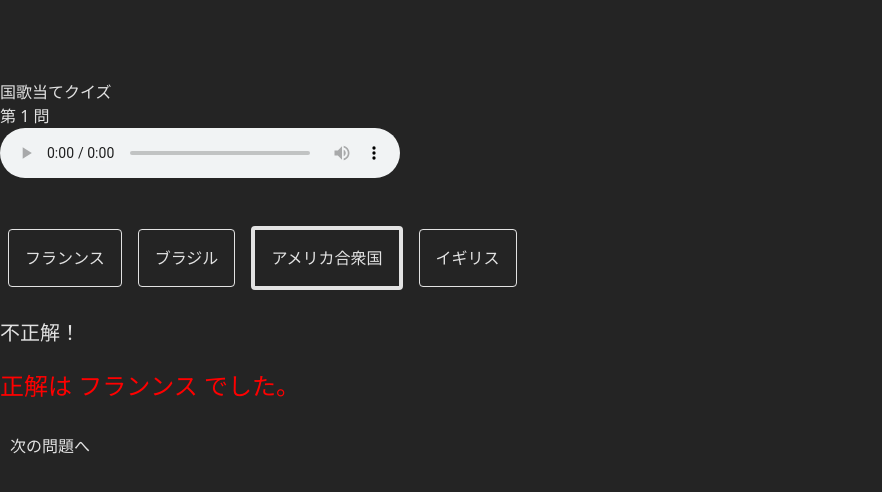
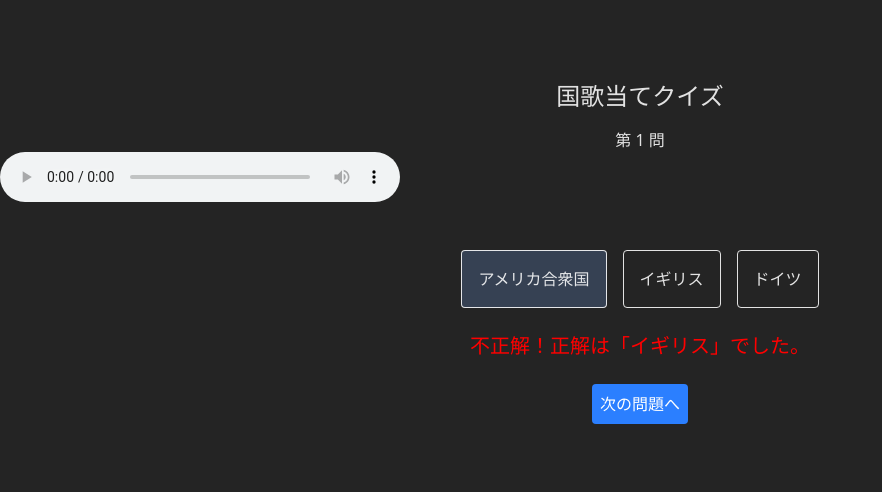
Before and after one commit to HinaOhsawa/anthem-club, a React (Vite) app: page /quiz in a window 1280 px wide. Both pictures are taken after a click on the button "アメリカ合衆国". Shown: the top 492 px of the page, without its empty margins (0-882 px from the left). Built offline with nearby package versions, Linux system fonts and the light colour scheme.

Commit message:
問題が被らないように修正

```diff
--- a/src/pages/QuizPage.tsx
+++ b/src/pages/QuizPage.tsx
@@ -1,99 +1,76 @@
 import { useState, useEffect } from "react";
 import AnthemPlayer from "../components/AnthemPlayer";
+import type { Question } from "../utils/quiz";
+import { generateOptions, generateQuestionSet } from "../utils/quiz";
 
-// Questionの型定義
-type Question = {
-  country: string;
-  file: string;
-  display_name: string;
-};
+const TOTAL_QUESTIONS = 3; // 問題数
+
 export default function QuizPage() {
-  const TOTAL_QUESTIONS = 3; // 問題数
   const [questions, setQuestions] = useState<Question[]>([]);
-  const [correct, setCorrect] = useState<Question | null>(null);
+  const [currentIndex, setCurrentIndex] = useState<number>(0);
+  const [selected, setSelected] = useState<string | null>(null);
+  const [score, setScore] = useState<number>(0);
+  const [showResult, setShowResult] = useState<boolean>(false);
   const [options, setOptions] = useState<Question[]>([]);
-  const [score, setScore] = useState<number>(0);
-  const [questionNumber, setQuestionNumber] = useState<number>(1);
-  const [showResult, setShowResult] = useState<boolean>(false);
-  const [feedback, setFeedback] = useState<string>("");
-  const [answered, setAnswered] = useState<boolean>(false);
-  const [selected, setSelected] = useState<string | null>(null);
 
+  //---------------------------------------------------
   // JSONファイルから読み込み
+  //---------------------------------------------------
   useEffect(() => {
     fetch("/data/country.json")
       .then((res) => res.json())
       .then((data: Question[]) => {
-        setQuestions(data);
-        generateNewQuestion(data);
+        const selectedQuestions = generateQuestionSet(data, TOTAL_QUESTIONS);
+        setQuestions(selectedQuestions);
+        setOptions(generateOptions(selectedQuestions[0], selectedQuestions));
       });
   }, []);
 
-  function shuffleArray<T>(array: T[]): T[] {
-    return array
-      .map((value) => ({ value, sort: Math.random() })) // 各要素にランダムなsortプロパティを追加
-      .sort((a, b) => a.sort - b.sort) // sortプロパティのランダム値順にソート
-      .map(({ value }) => value); //元の値だけを取り出して新しい配列を作成
+  if (questions.length === 0) return <div>Loading...</div>;
+
+  const correct = questions[currentIndex];
+
+  //---------------------------------------------------
+  // 選択肢を選んだときの処理
+  //---------------------------------------------------
+  const handleAnswer = (country: string) => {
+    setSelected(country);
+    if (country === correct.country) {
+      setScore((prev) => prev + 1);
     }
+  };
 
-  function generateOptions(
-    correct: Question,
-    all: Question[],
-    numOptions = 4
-  ): Question[] {
-    const wrong = all.filter((c) => c.country !== correct.country); // 正解以外の国をフィルタリング
-    const wrongOptions = shuffleArray(wrong).slice(0, numOptions - 1); // ランダムにダミーを選択
-    return shuffleArray([...wrongOptions, correct]); // 正解とダミーを結合してシャッフル
-  }
-
-  //新しい問題を出題する
-  function generateNewQuestion(data: Question[]) {
-    const q = data[Math.floor(Math.random() * data.length)];
-    setCorrect(q); //問題一覧からランダムに正解の国を選ぶ
-    setOptions(generateOptions(q, data)); //その正解を元に選択肢を作成
-  }
-
-  function handleAnswer(selectedCountry: string) {
-    if (!correct) return;
-
-    setSelected(selectedCountry);
-    setAnswered(true); // 答えたフラグを立てる
-
-    if (selectedCountry === correct.country) {
-      setScore((prev) => prev + 1);
-      setFeedback("正解！");
-    } else {
-      setFeedback("不正解！");
-    }
-  }
-
-  function handleNextQuestion() {
-    if (questionNumber < TOTAL_QUESTIONS) {
-      setQuestionNumber((prev) => prev + 1);
-      generateNewQuestion(questions);
-      setFeedback("");
-      setAnswered(false);
+  //---------------------------------------------------
+  // 次の問題へ進む処理
+  //---------------------------------------------------
+  const handleNext = () => {
+    if (currentIndex + 1 < TOTAL_QUESTIONS) {
+      setCurrentIndex((prev) => prev + 1);
+      setSelected(null);
+      const nextCorrect = questions[currentIndex + 1];
+      setOptions(generateOptions(nextCorrect, questions));
     } else {
       setShowResult(true);
     }
-  }
-
+  };
+  //---------------------------------------------------
   if (!correct) return <div>Loading...</div>;
 
   if (showResult) {
     return (
-      <div>
-        <h1>結果発表</h1>
+      <div className="text-center mt-10">
+        <h1 className="text-2xl">結果発表</h1>
         <p>
           あなたのスコア: {score} / {TOTAL_QUESTIONS}
         </p>
         <button
           onClick={() => {
+            setCurrentIndex(0);
+            setSelected(null);
             setScore(0);
-            setQuestionNumber(1);
             setShowResult(false);
-            generateNewQuestion(questions);
           }}
+          className="mt-4 p-2 bg-blue-500 text-white rounded"
         >
           もう一度
         </button>
@@ -102,10 +79,11 @@ export default function QuizPage() {
   }
 
   return (
-    <div className="mt-20">
-      <h1>国歌当てクイズ</h1>
-      <p>第 {questionNumber} 問</p>
+    <div className="mt-20 text-center">
+      <h1 className="text-2xl mb-4">国歌当てクイズ</h1>
+      <p>第 {currentIndex + 1} 問</p>
       <AnthemPlayer file={correct.file} />
+
       <div className="mt-10">
         {options.map((opt) => (
           <button
@@ -113,45 +91,38 @@ export default function QuizPage() {
             onClick={() => handleAnswer(opt.country)}
             className={`m-2 p-4 rounded border
               ${
-              answered
+                selected
                   ? opt.country === selected
-                  ? "border-4"
-                  : "border"
-                : "bg-gray-900 hover:bg-gray-500"
+                    ? "bg-gray-700"
+                    : ""
+                  : "bg-gray-950 hover:bg-gray-700"
               }`}
-            disabled={answered}
+            disabled={selected !== null}
           >
             {opt.display_name}
           </button>
         ))}
+      </div>
 
-        {feedback && (
-          <div style={{ marginTop: "20px", fontSize: "20px" }}>{feedback}</div>
-        )}
-
-        {answered && (
+      {selected && (
         <div
-            style={{
-              marginTop: "20px",
-              fontSize: "24px",
-              color: selected === correct.country ? "green" : "red",
-            }}
+          className="mt-4 text-xl font-semibold"
+          style={{ color: selected === correct.country ? "green" : "red" }}
         >
           {selected === correct.country
-              ? `正解は ${correct.display_name} です！`
-              : `正解は ${correct.display_name} でした。`}
+            ? `正解！「${correct.display_name}」です！`
+            : `不正解！正解は「${correct.display_name}」でした。`}
         </div>
       )}
 
-        {answered && (
+      {selected && (
         <button
-            onClick={handleNextQuestion}
-            style={{ marginTop: "20px", padding: "10px" }}
+          onClick={handleNext}
+          className="mt-6 p-2 bg-blue-500 text-white rounded"
         >
           次の問題へ
         </button>
       )}
     </div>
-    </div>
   );
 }
--- /dev/null
+++ b/src/utils/quiz.ts
@@ -0,0 +1,32 @@
+export type Question = {
+  country: string;
+  display_name: string;
+  file: string;
+};
+
+// 配列をシャッフル
+export function shuffleArray<T>(array: T[]): T[] {
+  return array
+    .map((value) => ({ value, sort: Math.random() }))
+    .sort((a, b) => a.sort - b.sort)
+    .map(({ value }) => value);
+}
+
+// 出題リストを生成
+export function generateQuestionSet(
+  data: Question[],
+  total: number
+): Question[] {
+  return shuffleArray(data).slice(0, total);
+}
+
+// 選択肢を生成
+export function generateOptions(
+  correct: Question,
+  all: Question[],
+  numOptions = 4
+): Question[] {
+  const wrong = all.filter((c) => c.country !== correct.country);
+  const wrongOptions = shuffleArray(wrong).slice(0, numOptions - 1);
+  return shuffleArray([...wrongOptions, correct]);
+}
```
Lines whose indentation alone changed are shown as unchanged.
